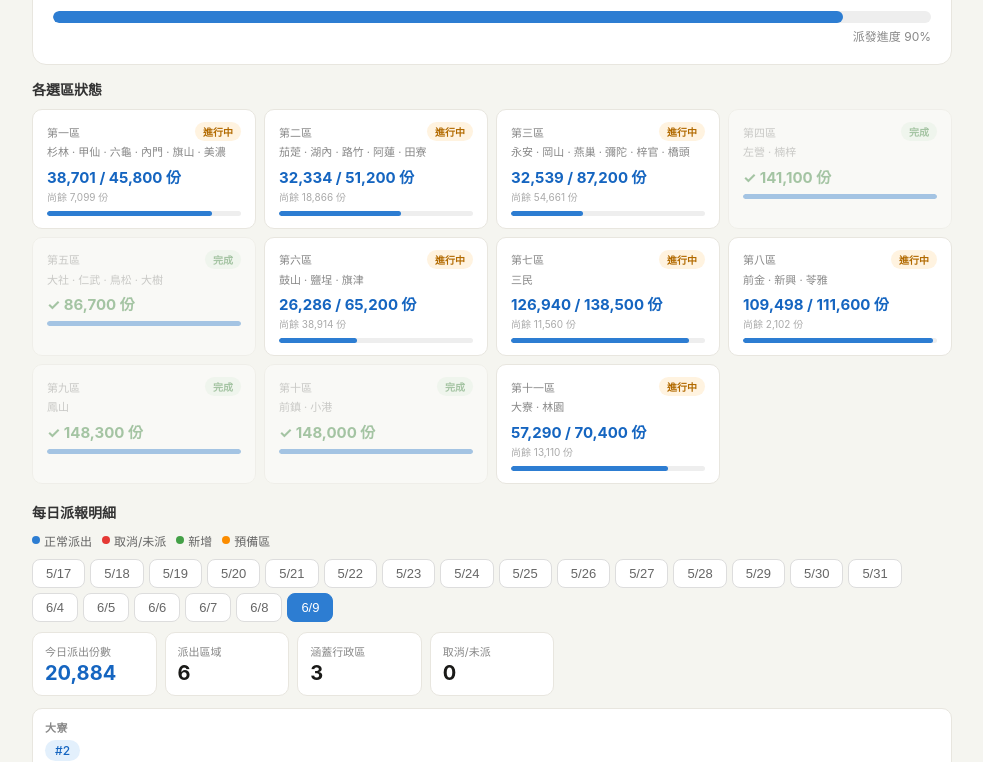
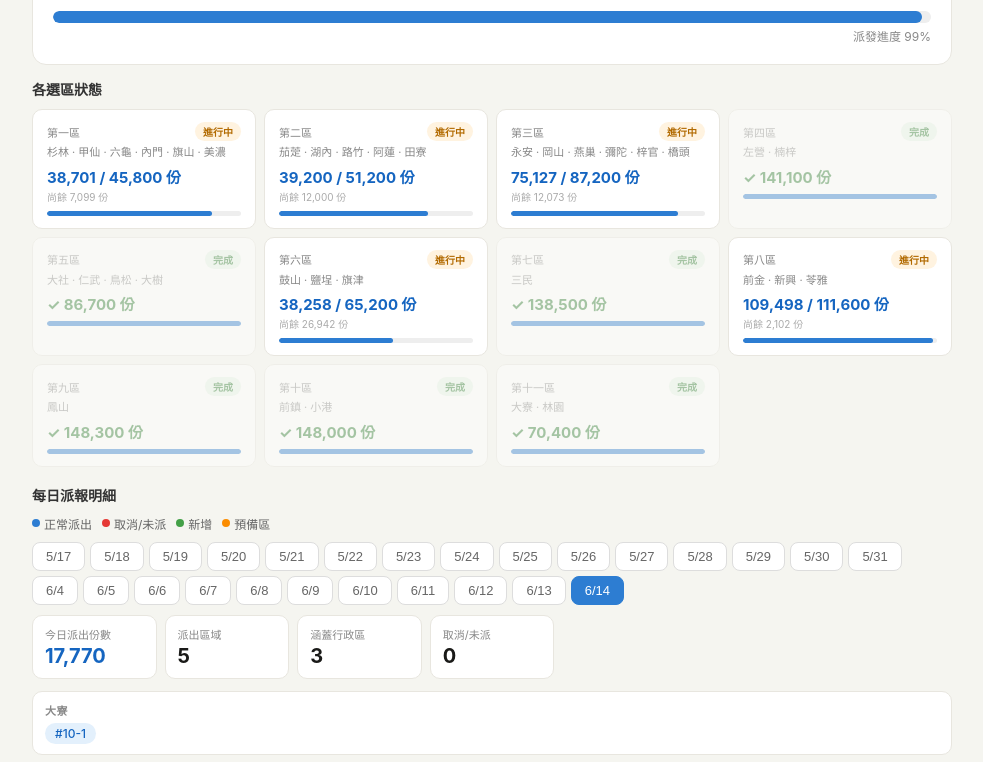
Before and after one commit to adam394141/delivery, a plain HTML site: page index.html in a window 1280 px wide. Shown: the part 187-949 px from the top of the page, without its empty margins (148-1131 px from the left). Drawn offline with Linux system fonts and the light colour scheme.

Commit message:
Update index.html

```diff
--- a/index.html
+++ b/index.html
@@ -93,7 +93,7 @@ h1{font-size:20px;font-weight:600;margin-bottom:2px;display:flex;align-items:cen
 // ============================================================
 // ★ 每日更新：修改 LAST_UPDATED，並在 RAW 新增當日資料
 // ============================================================
-const LAST_UPDATED = '2026-06-09';
+const LAST_UPDATED = '2026-06-14';
 
 const RAW = {
 "5/17":{
@@ -234,6 +234,29 @@ const RAW = {
   "大寮":["#2"],
   "鳳山":["#200-A","#201","#200","#204"],
   "前鎮":["#49"]
+},
+"6/10":{
+  "大寮":["#8"],
+  "橋頭":["#1","#2","#3","#4"]
+},
+"6/11":{
+  "茄萣":["#1",{t:"new",v:"#2"}]
+},
+"6/12":{
+  "大寮":["#9"],
+  "鼓山":["#143","#144","#145","#146"]
+},
+"6/13":{
+  "大寮":["#10-2"],
+  "北三民":["#102","#103","#104","#105"],
+  "永安":["全區"],
+  "梓官":["#1"],
+  "岡山":[{t:"new",v:"#1"}]
+},
+"6/14":{
+  "大寮":["#10-1"],
+  "梓官":["#2","#4"],
+  "彌陀":["#1","#2"]
 }
 };
 // ============================================================
```
